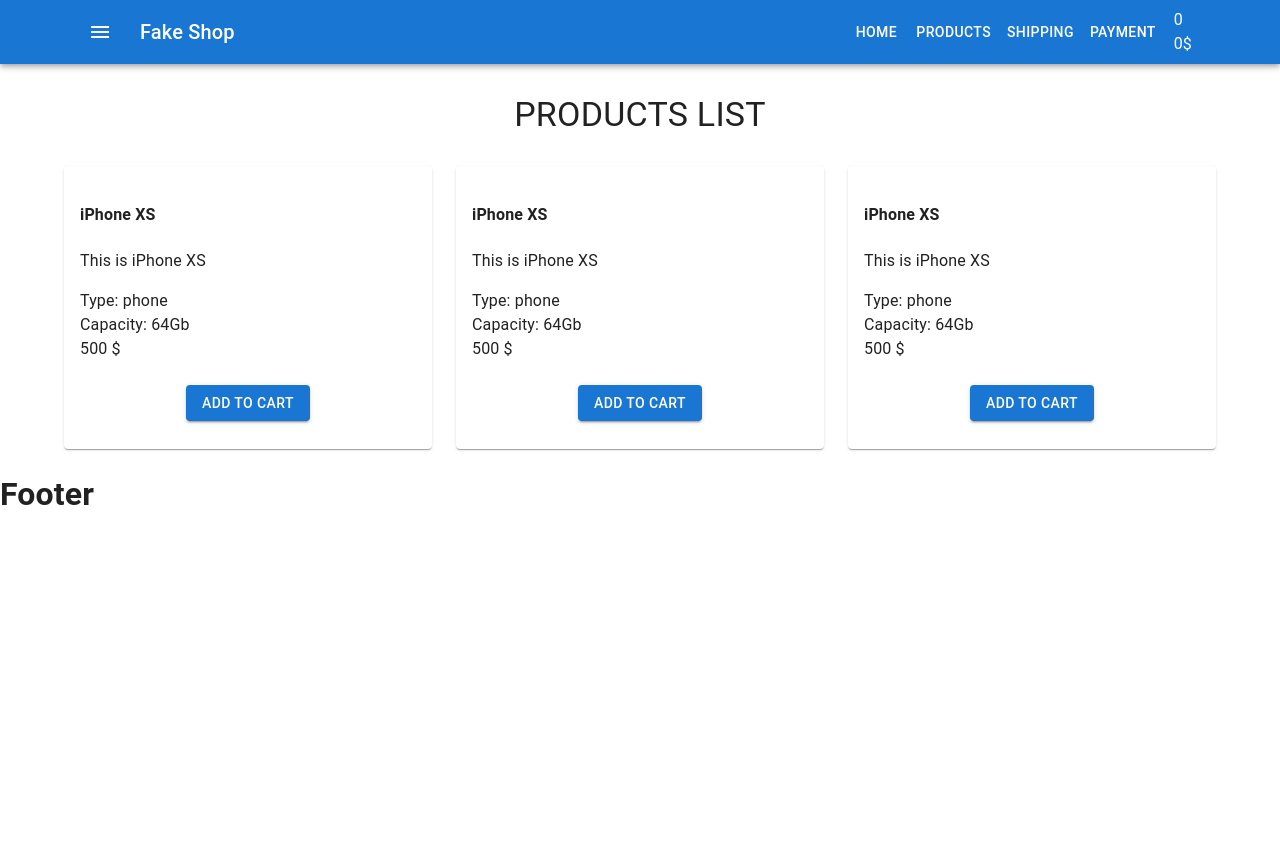
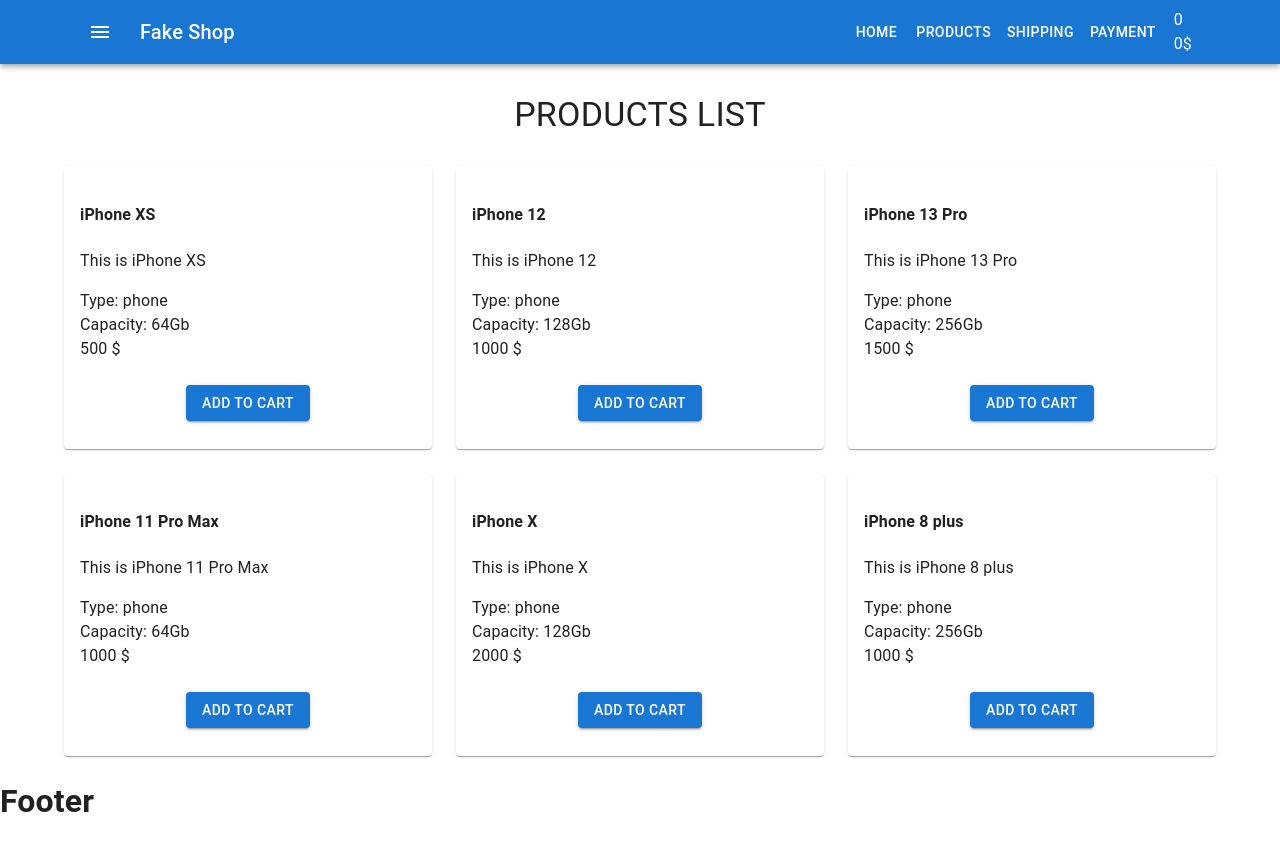
Before and after one commit to kznkv-skillup/fake, a React (Create React App) app: page / in a window 1280 px wide. Before the commit the page ends 800 px from the top, so only its background shows below. Built offline with nearby package versions, Linux system fonts and the light colour scheme.

Commit message:
add productsArray and show products from productsArray

```diff
--- a/src/components/Products/ProductListItem.js
+++ b/src/components/Products/ProductListItem.js
@@ -2,15 +2,21 @@
 import { Card, CardActions, CardContent, Button } from '@mui/material'
 import './ProductListItem.scss'
 
-export const ProductListItem = () => {
+export const ProductListItem = ({
+    name,
+    description,
+    type,
+    capacity,
+    price,
+}) => {
     return (
         <Card>
             <CardContent>
-                <h4>iPhone XS</h4>
-                <p>This is iPhone XS</p>
-                <div>Type: phone</div>
-                <div>Capacity: 64Gb</div>
-                <div>500 $</div>
+                <h4>{name}</h4>
+                <p>{description}</p>
+                <div>Type: {type}</div>
+                <div>Capacity: {capacity}Gb</div>
+                <div>{price} $</div>
             </CardContent>
             <CardActions className="add-to-cart-block">
                 <Button variant="contained">Add to cart</Button>
--- a/src/components/Products/ProductsList.js
+++ b/src/components/Products/ProductsList.js
@@ -1,6 +1,7 @@
 import React from 'react'
 import { Grid, Typography } from '@mui/material'
 import { ProductListItem } from './ProductListItem'
+import productsArray from 'utils/productsArray'
 
 export const ProductsList = () => {
     return (
@@ -23,15 +24,19 @@
                 justifyContent="center"
                 alignItems="center"
             >
-                <Grid item xs={12} sm={6} md={4}>
-                    <ProductListItem />
-                </Grid>
-                <Grid item xs={12} sm={6} md={4}>
-                    <ProductListItem />
-                </Grid>
-                <Grid item xs={12} sm={6} md={4}>
-                    <ProductListItem />
-                </Grid>
+                {productsArray.map(
+                    ({ id, name, description, type, capacity, price }) => (
+                        <Grid item xs={12} sm={6} md={4} key={id}>
+                            <ProductListItem
+                                name={name}
+                                description={description}
+                                type={type}
+                                capacity={capacity}
+                                price={price}
+                            />
+                        </Grid>
+                    )
+                )}
             </Grid>
         </>
     )
--- /dev/null
+++ b/src/utils/productsArray.js
@@ -0,0 +1,52 @@
+const products = [
+    {
+        id: 1,
+        name: 'iPhone XS',
+        description: 'This is iPhone XS',
+        type: 'phone',
+        capacity: '64',
+        price: '500',
+    },
+    {
+        id: 2,
+        name: 'iPhone 12',
+        description: 'This is iPhone 12',
+        type: 'phone',
+        capacity: '128',
+        price: '1000',
+    },
+    {
+        id: 3,
+        name: 'iPhone 13 Pro',
+        description: 'This is iPhone 13 Pro',
+        type: 'phone',
+        capacity: '256',
+        price: '1500',
+    },
+    {
+        id: 4,
+        name: 'iPhone 11 Pro Max',
+        description: 'This is iPhone 11 Pro Max',
+        type: 'phone',
+        capacity: '64',
+        price: '1000',
+    },
+    {
+        id: 5,
+        name: 'iPhone X ',
+        description: 'This is iPhone X',
+        type: 'phone',
+        capacity: '128',
+        price: '2000',
+    },
+    {
+        id: 6,
+        name: 'iPhone 8 plus',
+        description: 'This is iPhone 8 plus',
+        type: 'phone',
+        capacity: '256',
+        price: '1000',
+    },
+]
+
+export default products
```
